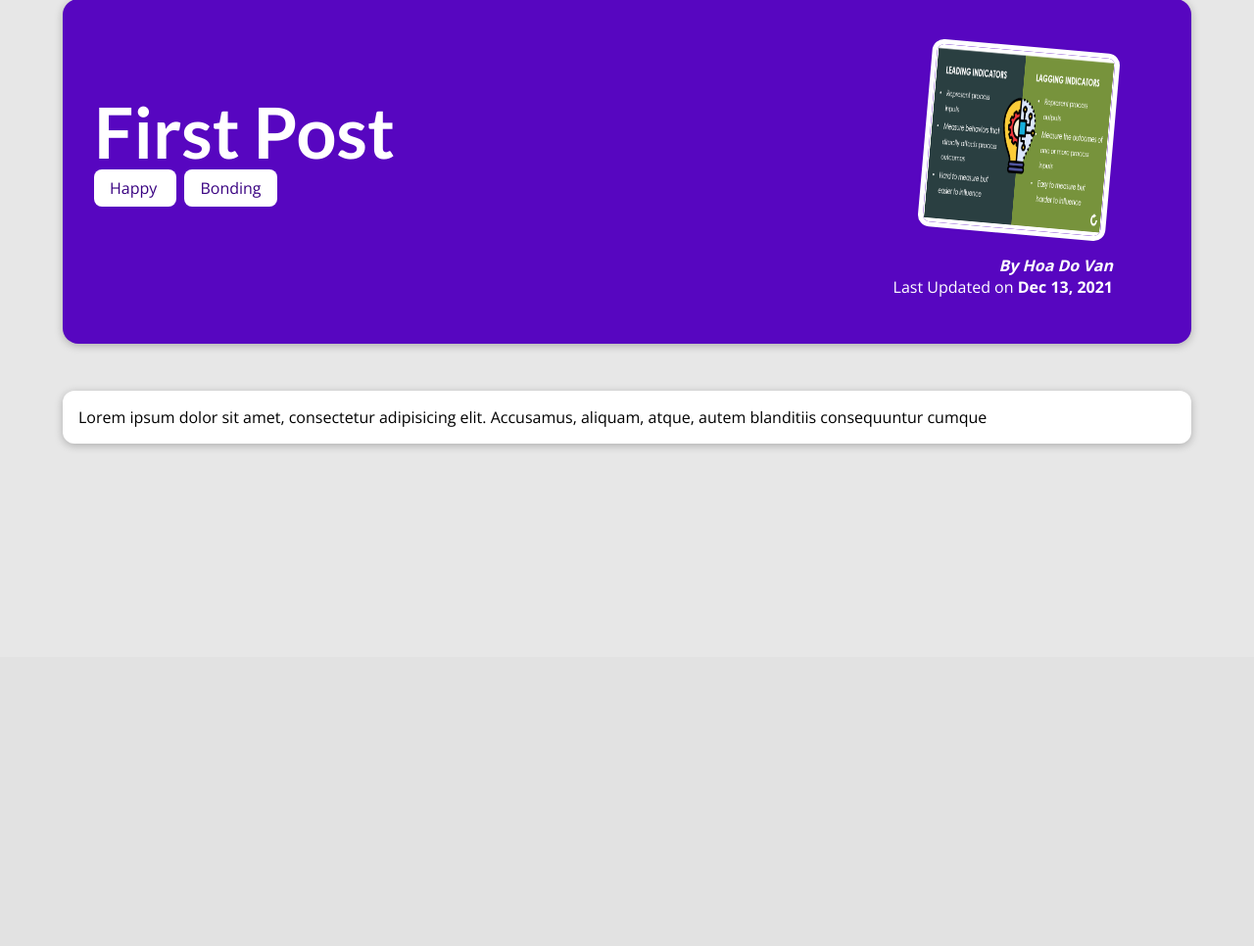
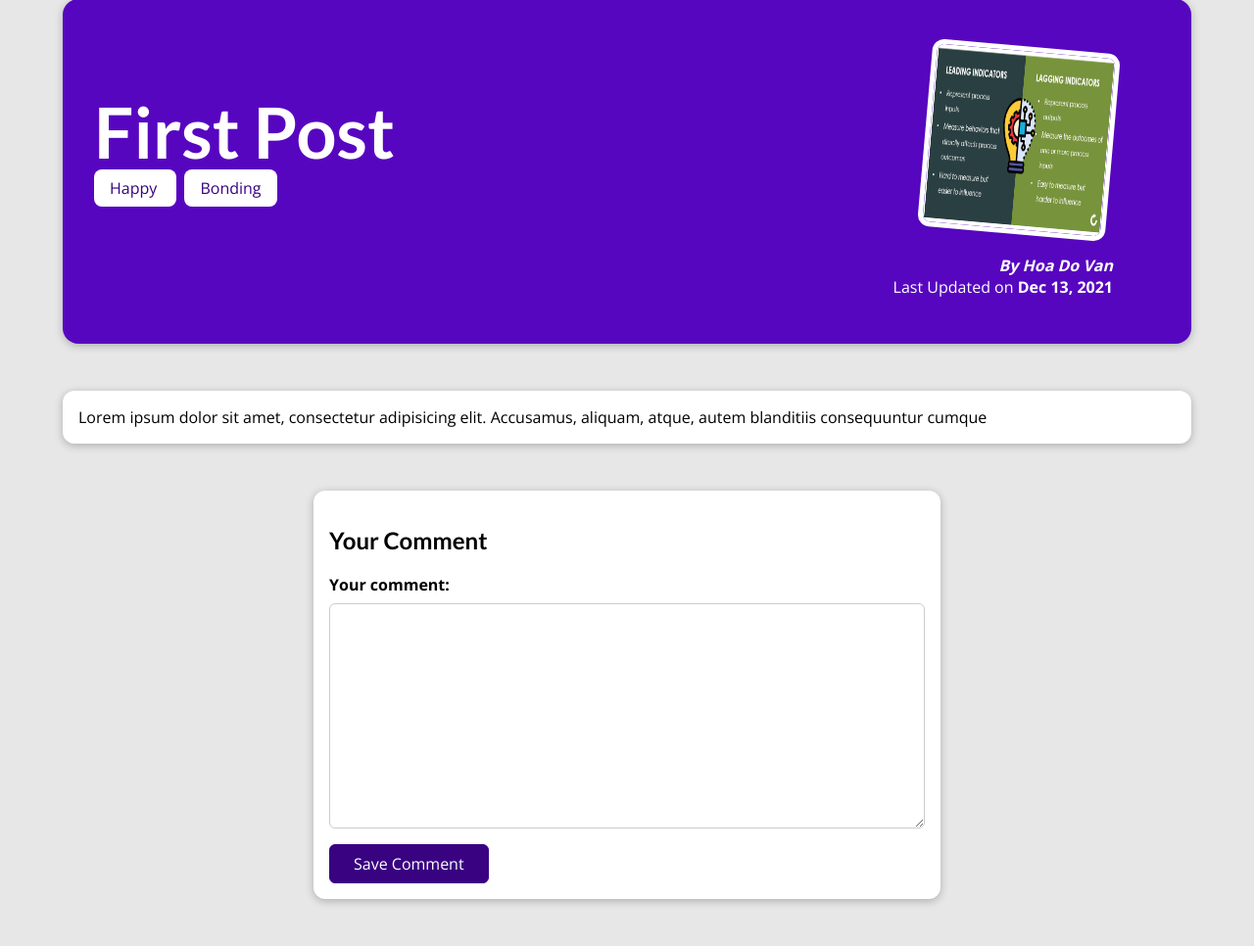
Before and after one commit to 0348468xxx/CompanyBlog, a Django app: a page that uses blog/templates/blog/post-detail.html in a window 1280 px wide. Shown: the part 129-1095 px from the top of the page at 98% size. Before the commit the page ends 586 px from the top, so only its background shows below. Run offline with Django 3.2, Linux system fonts and the light colour scheme; data comes from the database, SQL or seed files in the repository; both versions use the stored data as it was after the commit.

Commit message:
new updates

```diff
--- /dev/null
+++ b/blog/forms.py
@@ -0,0 +1,11 @@
+from django import forms
+from django.forms import fields
+from .models import Comment
+
+class CommentForm(forms.ModelForm):
+    class Meta:
+        model = Comment
+        exclude = ["post"]
+        labels = {
+            "text": "Your comment"
+        }
--- a/blog/models.py
+++ b/blog/models.py
@@ -35,3 +35,10 @@ class Post(models.Model):
     author = models.ForeignKey(
         Author, on_delete=models.SET_NULL, related_name="posts", null=True)
     tags = models.ManyToManyField(Tag)
+
+class Comment(models.Model):
+    # user_name = models.CharField(max_length=120)
+    # user_emai = models.CharField()
+    text = models.TextField(max_length=400)
+    post = models.ForeignKey(
+    Post, on_delete=models.CASCADE, related_name="comments")
--- a/blog/static/blog/post-detail.css
+++ b/blog/static/blog/post-detail.css
@@ -74,3 +74,48 @@ body {
     margin-right: 0.5rem;
     border-radius: 8px;
   }
+
+  #comment-form {
+    margin: 3rem auto;
+    width: 90%;
+    max-width: 40rem;
+    border-radius: 12px;
+    background-color: white;
+    box-shadow: 0 2px 8px rgba(0, 0, 0, 0.25);
+    padding: 1rem;
+  }
+
+  #comment-form button {
+    font: inherit;
+    background-color: #390281;
+    color: white;
+    border: 1px solid #390281;
+    padding: 0.5rem 1.5rem;
+    border-radius: 6px;
+    cursor: pointer;
+  }
+
+  #comment-form button:hover, #comment-form button:active {
+    background-color: #4f0ba7;
+    border-color: #4f0ba7;
+  }
+
+  .form-control {
+    margin-bottom: 1rem;
+  }
+
+  .form-control label {
+    font-weight: bold;
+    margin-bottom: 0.5rem;
+    display: block;
+  }
+
+  .form-control input,
+  .form-control textarea {
+    display: block;
+    width: 100%;
+    font: inherit;
+    padding: 0.25rem;
+    border-radius: 6px;
+    border: 1px solid #ccc;
+  }
--- a/blog/templates/blog/post-detail.html
+++ b/blog/templates/blog/post-detail.html
@@ -32,4 +32,19 @@
             {{ post.content|safe }}
         </section>
     </main>
+
+    <section id="comment-form">
+        <h2>Your Comment</h2>
+        <form>
+            {% for form_field in comment_form %}
+                <div class="form-control">
+                    {{ form_field.label_tag }}
+                    {{ form_field }}
+                    {{ form_field.errors }}
+                </div>
+            {% endfor %}
+            <button>Save Comment</button>
+        </form>
+    </section>
+
 {% endblock  %}
--- a/blog/views.py
+++ b/blog/views.py
@@ -2,6 +2,7 @@ from django.db.models import query
 from django.shortcuts import render, get_object_or_404
 from django.views.generic import ListView, DetailView
 from .models import Post
+from .forms import CommentForm
 
 
 class StartingPageView(ListView):
@@ -30,4 +31,5 @@ class PostDetailView(DetailView):
     def get_context_data(self, **kwargs):
         context = super().get_context_data(**kwargs)
         context['post_tags'] = self.object.tags.all()
+        context['comment_form'] = CommentForm()
         return context
```
Also changed, not shown: blog/migrations/0004_comment.py (added), db.sqlite3.
